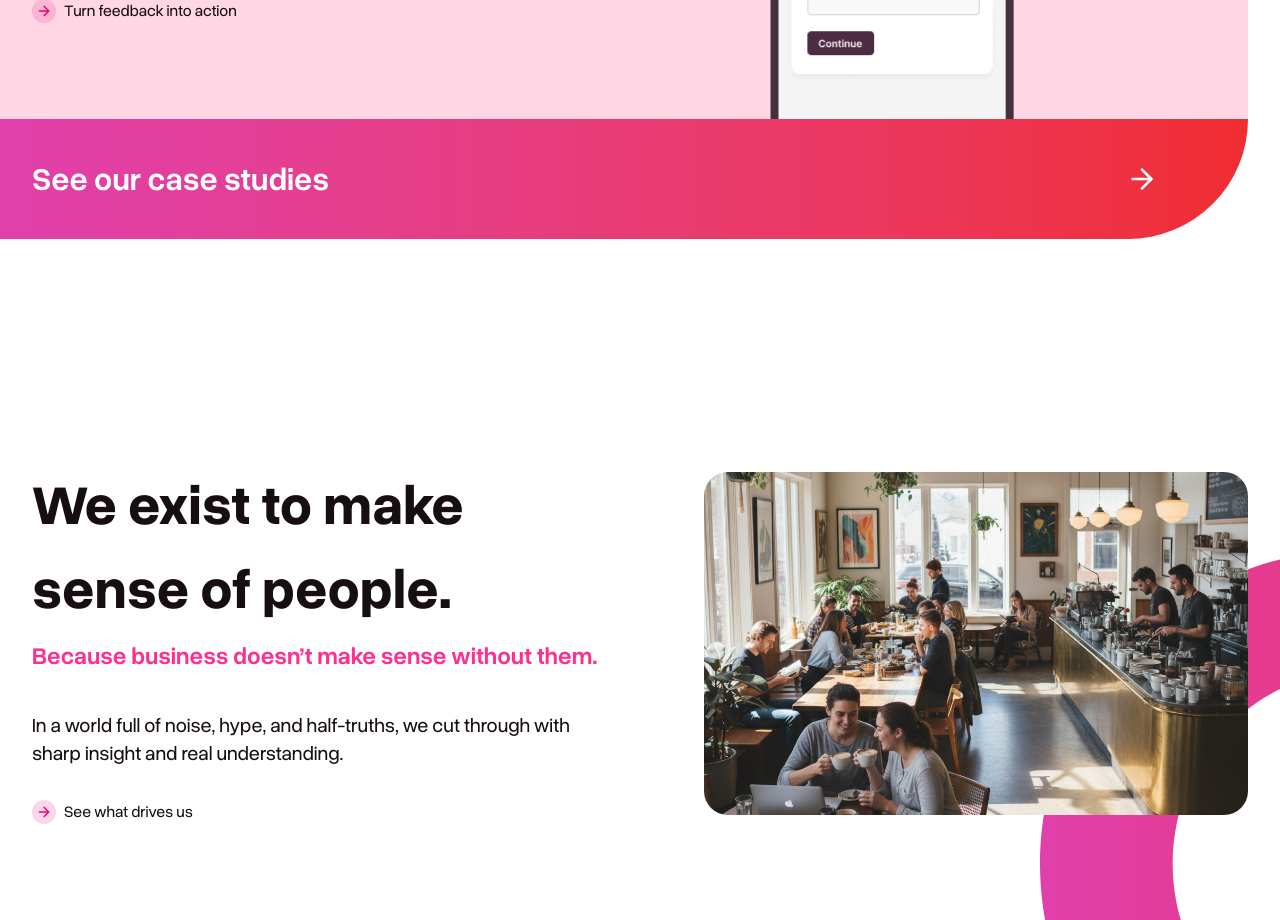
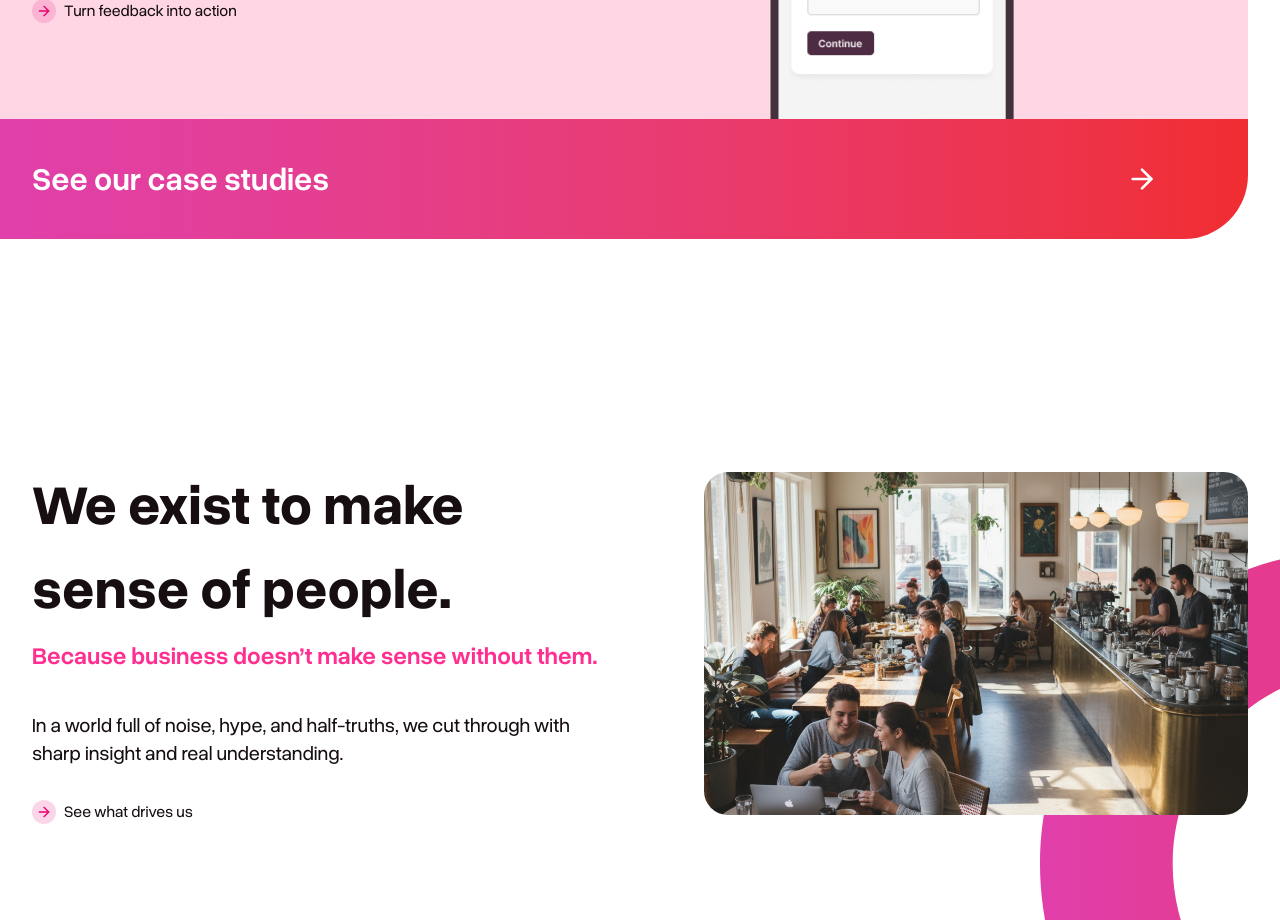
Before and after one commit to abdul-muhaimin-toha/platformone, a Next.js app: page / in a window 1280 px wide. Shown: the part 4040-4960 px from the top of the page. Built offline with nearby package versions, Linux system fonts and the light colour scheme.

Commit message:
updated bottom right border radius for 'see our case studies' on homepage

```diff
--- a/components/sections/home/whatWeDo/WhatWeDoCards.tsx
+++ b/components/sections/home/whatWeDo/WhatWeDoCards.tsx
@@ -124,7 +124,7 @@ export default function WhatWeDoCards({ cards }: Props) {
             {index == cards.length - 1 && (
               <Link
                 href="/"
-                className="card-container absolute bottom-0 left-0 right-0 translate-y-full flex flex-col w-full bg-linear-90 from-[#E13FAB] to-[#F02D30] rounded-br-full h-24 xl:h-[120px]"
+                className="card-container absolute bottom-0 left-0 right-0 translate-y-full flex flex-col w-full bg-linear-90 from-[#E13FAB] to-[#F02D30] rounded-br-[64px] h-24 xl:h-[120px]"
               >
                 <div className="ml-auto my-auto  flex w-full max-w-[1352px] px-6  xl:pr-[90px] lg:px-8 [@media(min-width:1512px)]:pl-0">
                   <div className="text-2xl inline-flex items-center justify-between w-full leading-[1.33] xl:text-[32px] font-semibold xl:leading-[1.28px] text-white pr-6 xl:pr-0">
```
